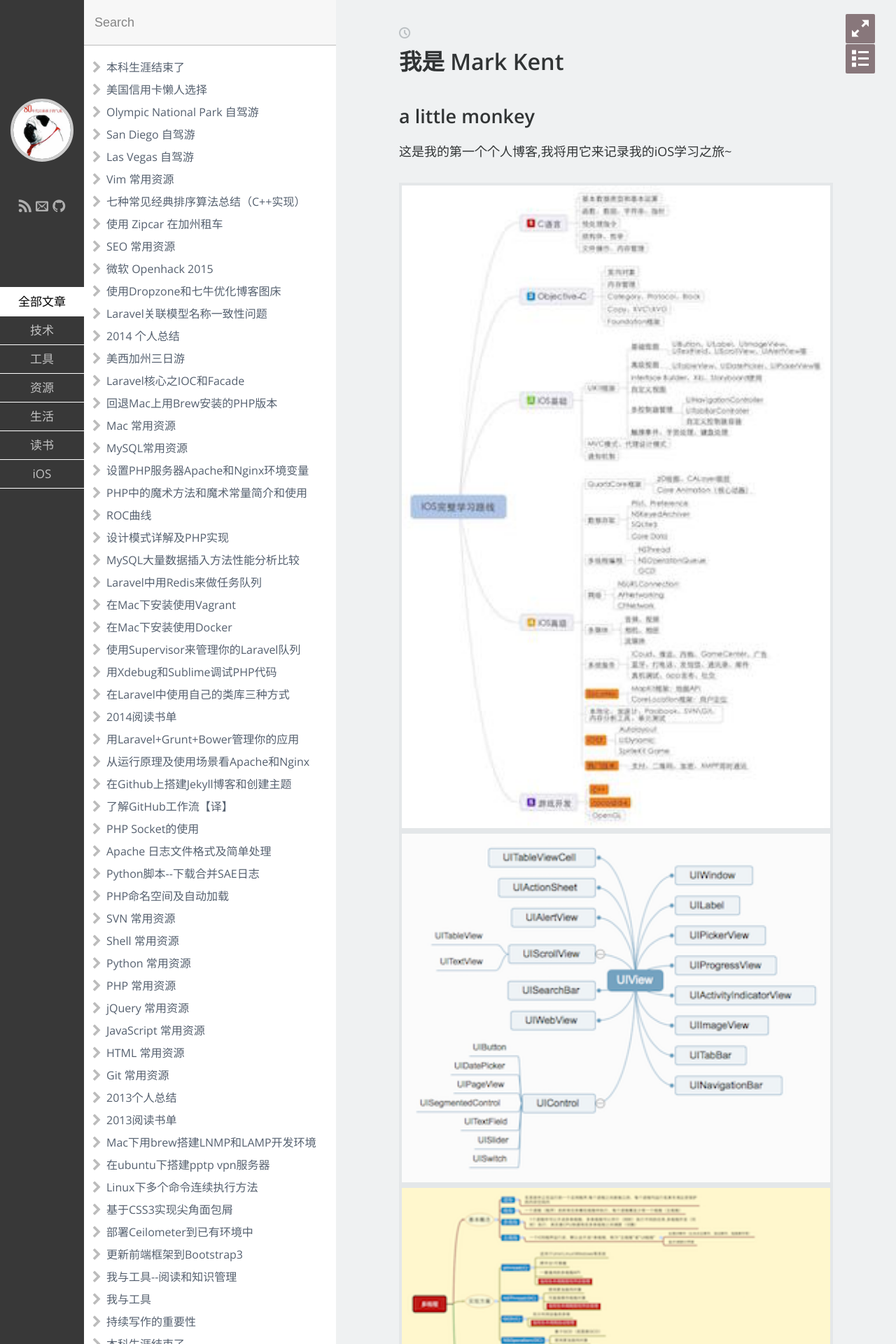
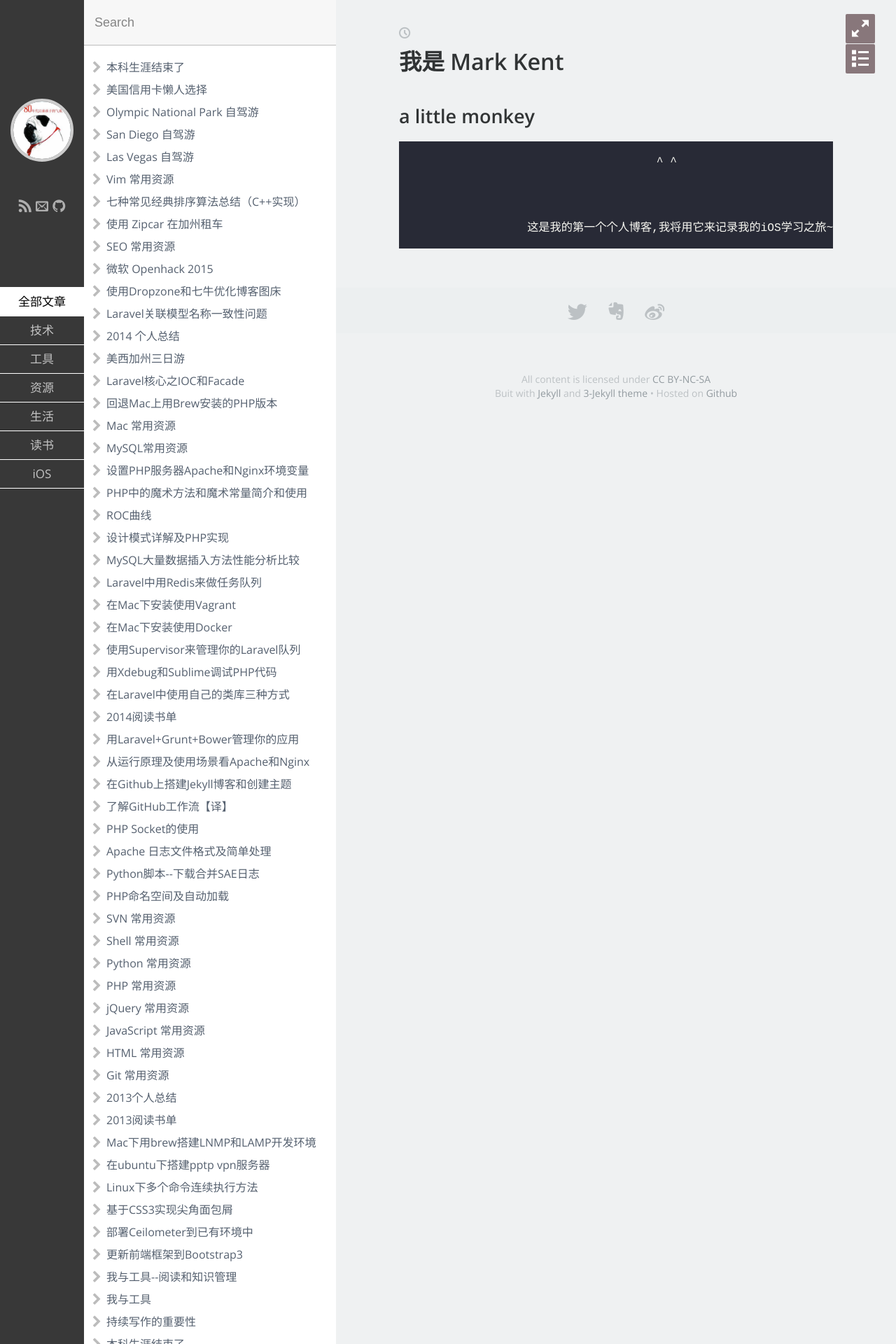
Before and after one commit to MarKent/MarKent.github.io, a Jekyll site: the page built from index.md, in a window 1280 px wide. Shown: the top 1920 px of the page at 70% size. Built offline with Jekyll 4.4.1, drawn with Linux system fonts in a browser that asks for light colours; some web fonts are replaced.

Commit message:
欢迎页

```diff
--- a/index.md
+++ b/index.md
@@ -5,7 +5,8 @@ layout: post
 
 ##  a little monkey
 
+                                        ^ ^
 
-这是我的第一个个人博客,我将用它来记录我的iOS学习之旅~
 
-![学习路线](/assets/img/studyroad.jpg)![视图继承](/assets/img/UIView.png)![多线程](/assets/img/threads.png)
+
+                     这是我的第一个个人博客,我将用它来记录我的iOS学习之旅~
```
Also changed, not shown: assets/img/UIView.png (deleted), assets/img/mood.jpg (deleted), assets/img/studyroad.jpg (deleted), assets/img/threads.png (deleted).
